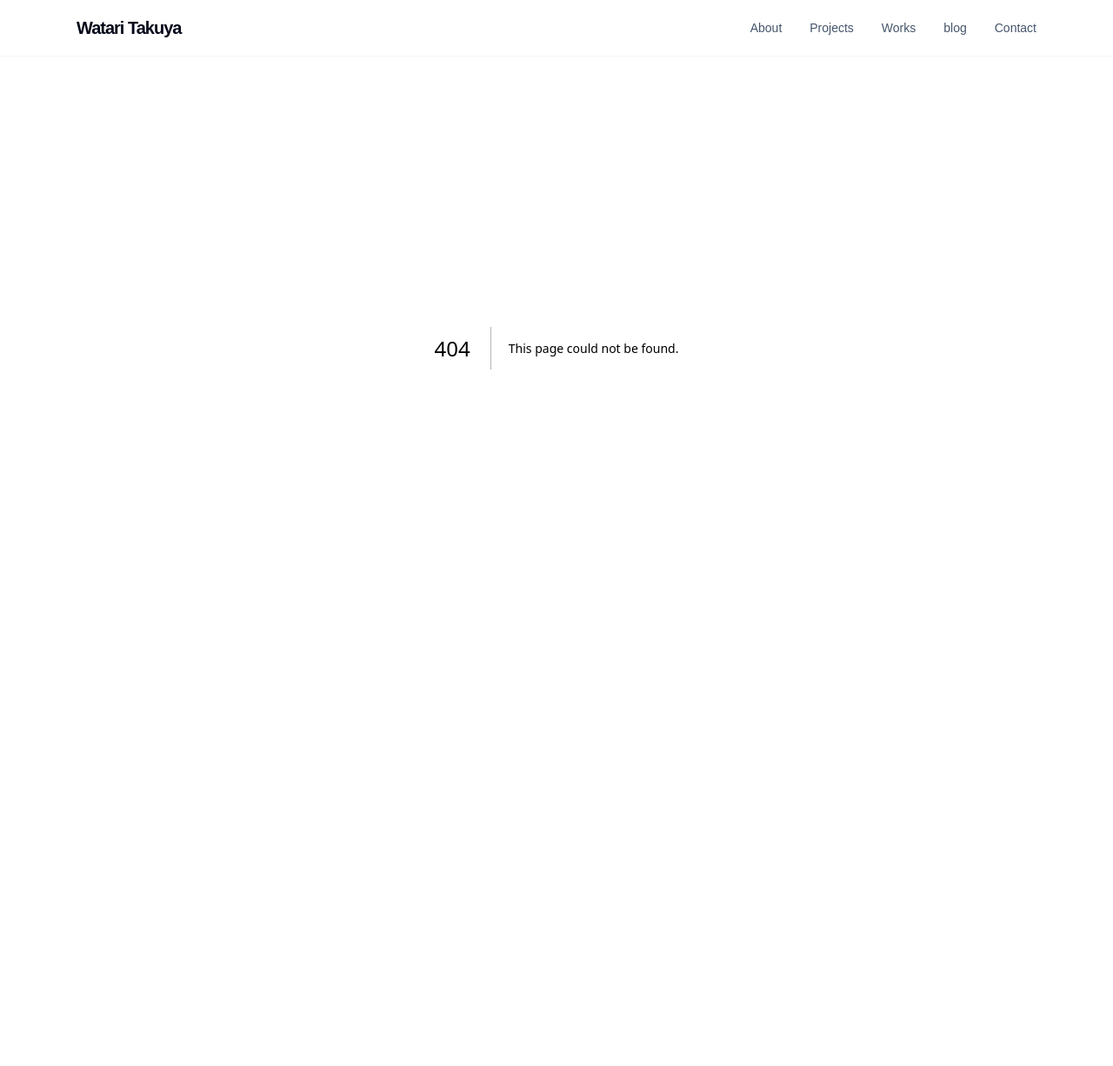
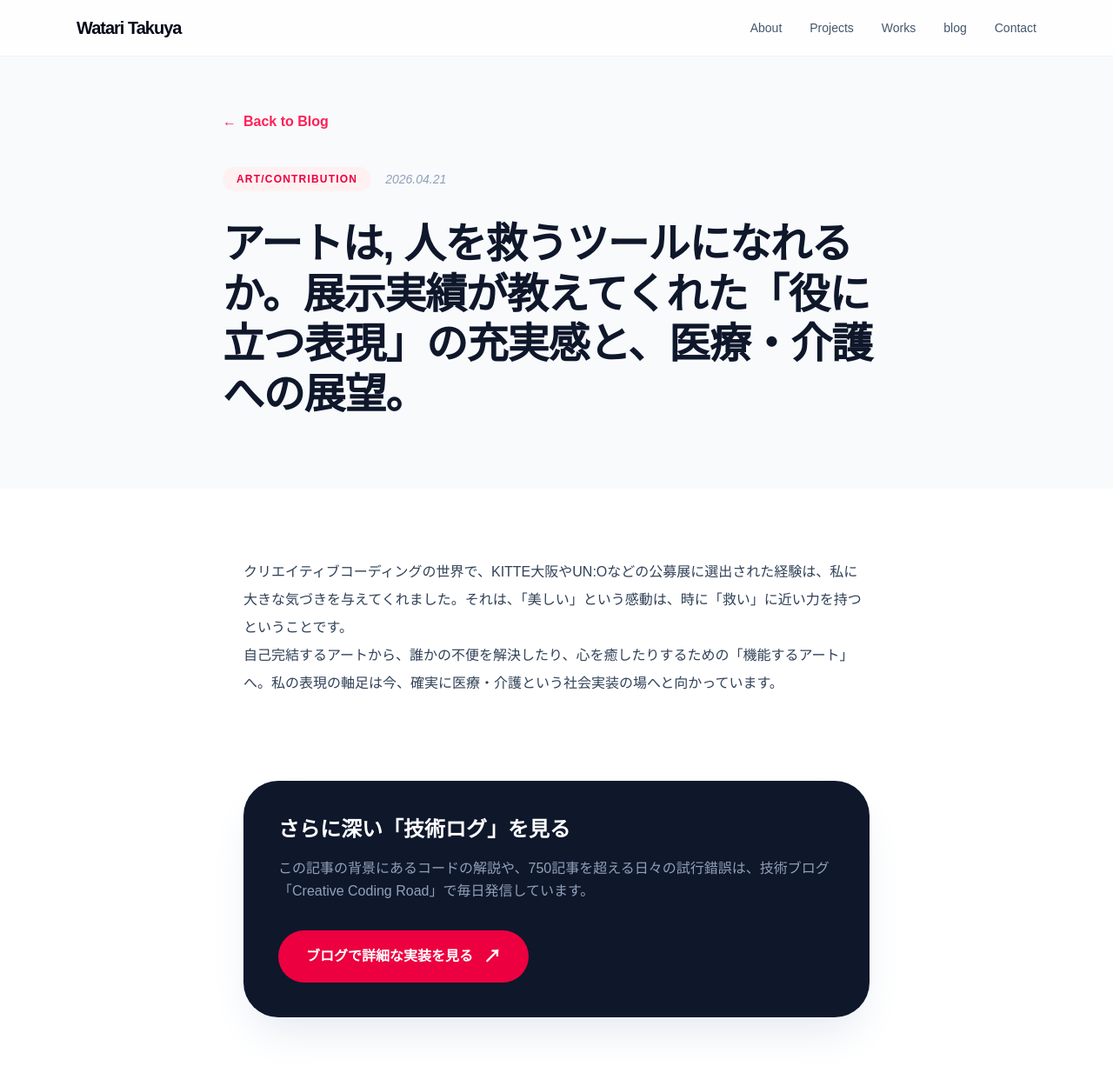
Before and after one commit to watataku-sketch/my-portfolio, a Next.js app: page /blog/art-as-hospitality in a window 1280 px wide. Before the commit this address had no page. Shown: the top 1226 px of the page at 87% size. Before the commit the page ends 800 px from the top, so only its background shows below. Built offline with nearby package versions, Linux system fonts and the light colour scheme.

Commit message:
feat: ブログ詳細ページの動的ルーティング(Next.js 15+対応)を実装

```diff
--- /dev/null
+++ b/src/app/blog/[slug]/page.tsx
@@ -0,0 +1,121 @@
+import React from 'react';
+import Link from 'next/link';
+import { notFound } from 'next/navigation';
+
+// ---------------------------------------------------------
+// 1. 記事データの定義（一覧ページのslugと完全に一致させています）
+// ---------------------------------------------------------
+const blogPosts = {
+  "medical-3d-visualization": {
+    category: "Vision",
+    title: "「見えない不安」を「見える安心」へ。在宅介護7年で気づいた、医療の『伝え方』を3Dで変える方法。",
+    date: "2026.04.23",
+    description: "情報の非対称性が生む医療現場の課題を、3Dビジュアライゼーションでどう解決するか。",
+    content: (
+      <>
+        <p>7年間にわたる在宅介護の現場で私が痛感したのは、「言葉が届かない」ことによる不安でした。病状やケアの方法を、専門的な言葉だけで理解するのは、家族にとっても本人にとっても非常に困難な作業です。</p>
+        <p>そこで私はクリエイティブコーディングの技術を使い、医学的な情報を3Dで視覚化するアプローチを開始しました。「説明される」のではなく「見て、触れて、納得する」。この『情報の民主化』こそが、今の医療・介護現場に最も必要なホスピタリティだと確信しています。</p>
+      </>
+    ),
+  },
+  "seo-eeat-strategy": {
+    category: "SEO/Marketing",
+    title: "2,100記事の「磨き上げ」で辿り着いた情報の価値。SEO/Webマーケ検定1級が教える、HealthTechに必要な信頼（E-E-A-T）の作り方。",
+    date: "2026.04.22",
+    description: "膨大な試行錯誤から学んだ「情報の質」へのこだわり。信頼をいかに構築するか。",
+    content: (
+      <>
+        <p>SEO検定1級ホルダーとして、私は2,100記事以上のコンテンツと向き合ってきました。特にHealthTech（ヘルステック）の領域では、Googleが定義するE-E-A-T（経験・専門性・権威性・信頼性）は単なる指標ではなく、ユーザーの命を守るための「誠実さの証明」です。</p>
+        <p>本記事では、私が培ったWebマーケティングの知見をどう開発に活かし、情報の非対称性を解消しながら「届くべき人に届くプロダクト」を作るための戦略を解説します。</p>
+      </>
+    ),
+  },
+  "art-as-hospitality": {
+    category: "Art/Contribution",
+    title: "アートは, 人を救うツールになれるか。展示実績が教えてくれた「役に立つ表現」の充実感と、医療・介護への展望。",
+    date: "2026.04.21",
+    description: "UN:O選出やKITTE大阪での展示を経て。自己表現を社会貢献へと繋げるパラダイムシフト。",
+    content: (
+      <>
+        <p>クリエイティブコーディングの世界で、KITTE大阪やUN:Oなどの公募展に選出された経験は、私に大きな気づきを与えてくれました。それは、「美しい」という感動は、時に「救い」に近い力を持つということです。</p>
+        <p>自己完結するアートから、誰かの不便を解決したり、心を癒したりするための「機能するアート」へ。私の表現の軸足は今、確実に医療・介護という社会実装の場へと向かっています。</p>
+      </>
+    ),
+  },
+  "ux-for-dental-care": {
+    category: "UX/Engineering",
+    title: "「癒やす手」を守るエンジニアリング。歯科医師の負担を最小化する、ホスピタリティ溢れるUX設計の「作法」。",
+    date: "2026.04.20",
+    description: "現場で戦うプロフェッショナルの身体的負荷を、コードでどう軽減できるか。",
+    content: (
+      <>
+        <p>歯科医師の先生とLINEで対話を重ねる中で見えてきたのは、過酷な現場で手を酷使するプロフェッショナルの姿でした。患者への説明のために複雑なUIを操作することは、時に身体的な「痛み」に繋がります。</p>
+        <p>エンジニアとして私が目指すのは、最小限の操作で最大限の伝達を可能にする「癒やす手を守るUX」です。3Dモデルの回転一つ、ボタンの配置一つにホスピタリティを込める手法を紐解きます。</p>
+      </>
+    ),
+  }
+};
+
+// ---------------------------------------------------------
+// 2. 詳細ページコンポーネント (Next.js 15+ 対応版)
+// ---------------------------------------------------------
+export default async function BlogDetailPage({ params }: { params: Promise<{ slug: string }> }) {
+  // paramsをawaitしてslugを取り出す
+  const { slug } = await params;
+  const post = blogPosts[slug as keyof typeof blogPosts];
+
+  // 該当するslugがない場合は404を表示
+  if (!post) {
+    notFound();
+  }
+
+  return (
+    <article className="min-h-screen bg-white">
+      {/* 記事上部のヘッダー背景 */}
+      <header className="bg-slate-50 pt-32 pb-20 px-6">
+        <div className="max-w-3xl mx-auto">
+          <Link href="/blog" className="text-rose-500 font-bold mb-10 inline-flex items-center gap-2 hover:gap-3 transition-all">
+            <span>←</span> Back to Blog
+          </Link>
+
+          <div className="flex items-center gap-4 mb-8">
+            <span className="bg-rose-50 text-rose-600 px-4 py-1.5 rounded-full text-xs font-black uppercase tracking-widest">
+              {post.category}
+            </span>
+            <time className="text-sm text-slate-400 font-medium italic">{post.date}</time>
+          </div>
+
+          <h1 className="text-3xl md:text-5xl font-black text-slate-900 leading-[1.2] tracking-tight">
+            {post.title}
+          </h1>
+        </div>
+      </header>
+
+      {/* 記事の本文エリア */}
+      <div className="max-w-3xl mx-auto px-6 py-20">
+        <div className="prose prose-slate prose-lg md:prose-xl max-w-none text-slate-700 leading-loose">
+          {post.content}
+        </div>
+
+        {/* 記事下部のフッター誘導（技術ブログへの架け橋） */}
+        <div className="mt-24 p-10 bg-slate-900 rounded-[40px] text-white shadow-2xl shadow-slate-200">
+          <h3 className="text-2xl font-bold mb-4">
+            さらに深い「技術ログ」を見る
+          </h3>
+          <p className="text-slate-400 mb-8 leading-relaxed">
+            この記事の背景にあるコードの解説や、750記事を超える日々の試行錯誤は、技術ブログ「Creative Coding Road」で毎日発信しています。
+          </p>
+          <a
+            href="https://watataku-artist-katsuyaku.com"
+            target="_blank"
+            rel="noopener noreferrer"
+            className="inline-flex items-center gap-3 px-8 py-4 bg-rose-600 text-white rounded-full font-bold hover:bg-rose-500 transition-all hover:-translate-y-1"
+          >
+            <span>ブログで詳細な実装を見る</span>
+            <span className="text-xl">↗</span>
+          </a>
+        </div>
+      </div>
+    </article>
+  );
+}
```
